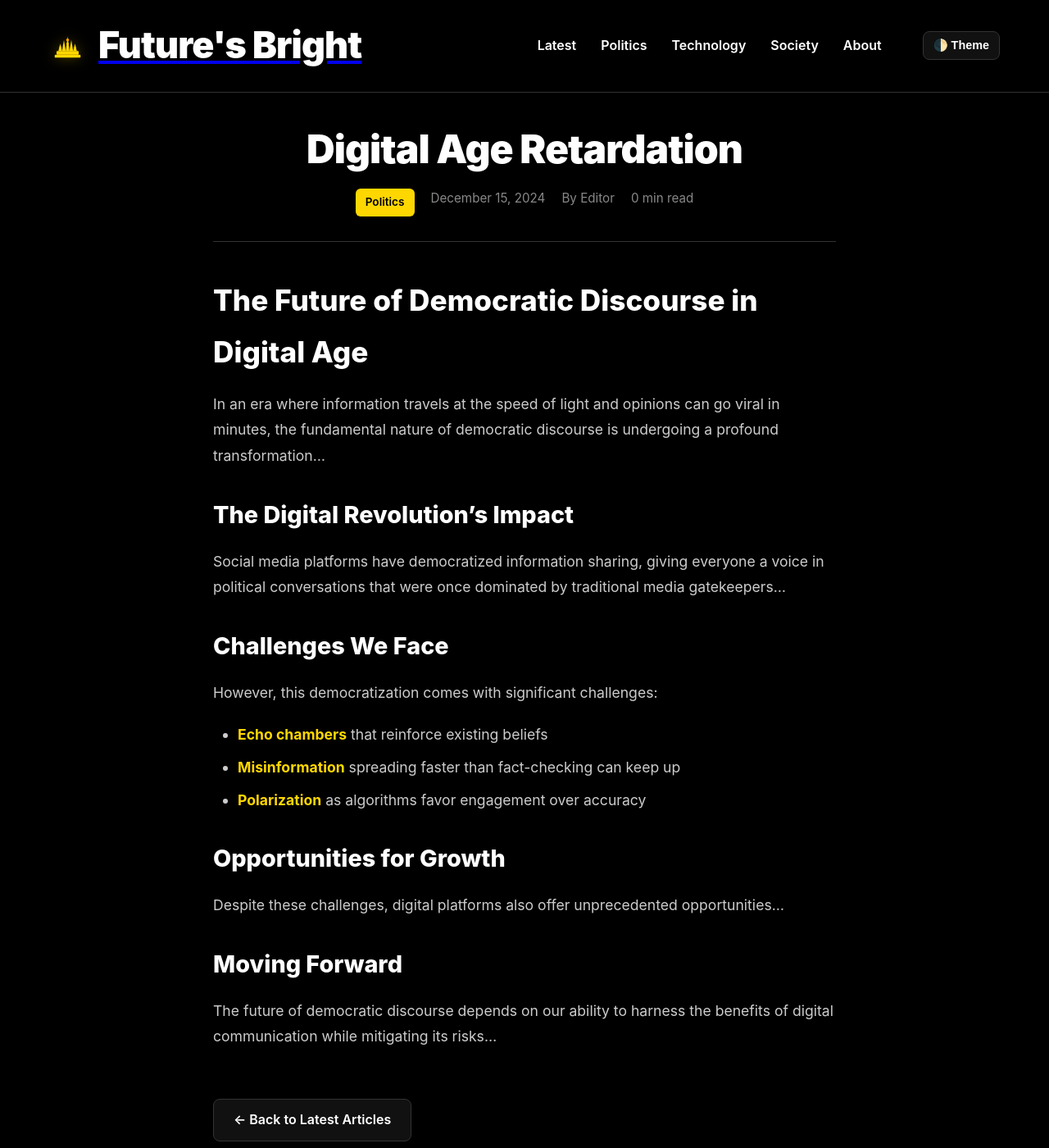
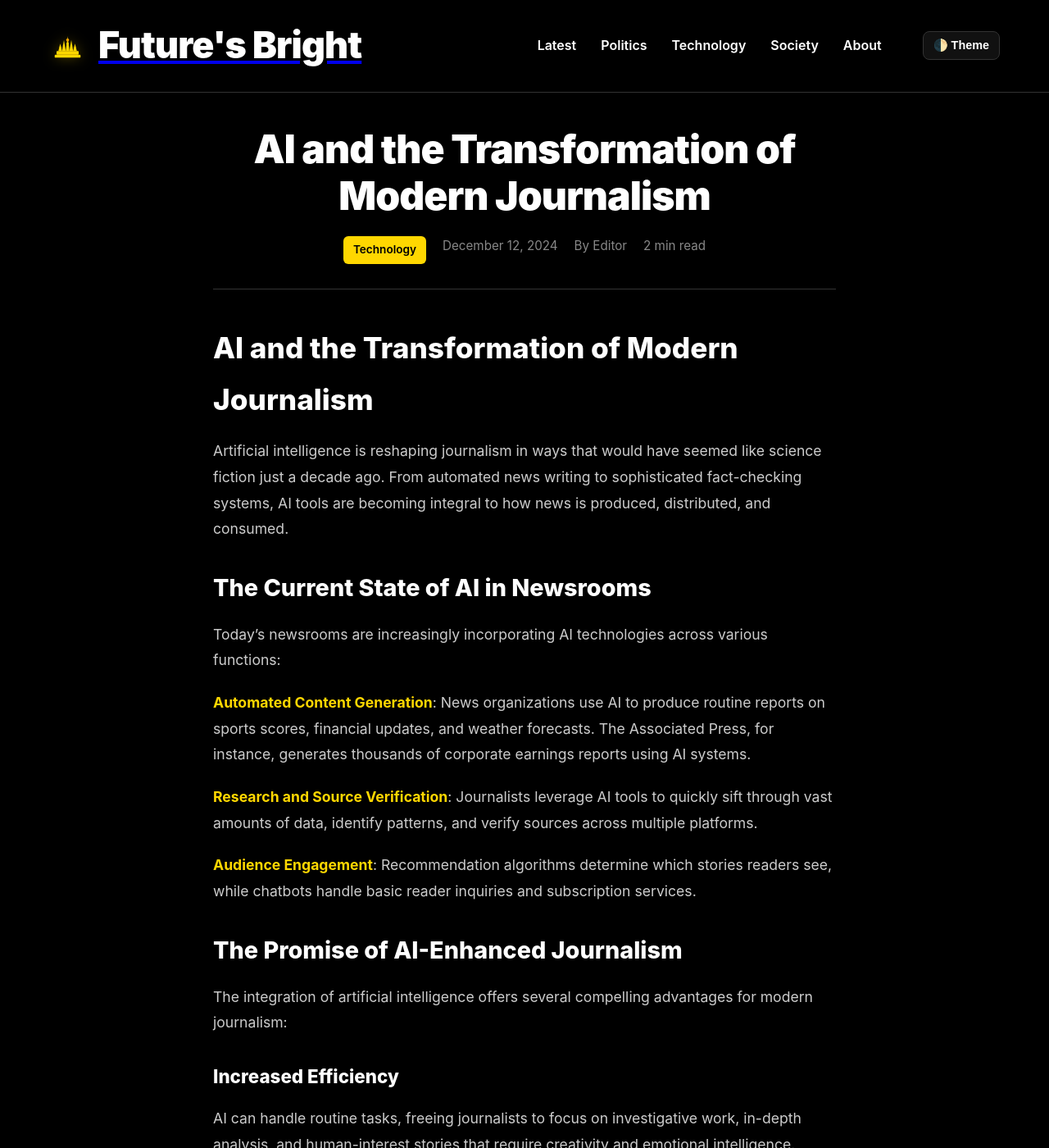
Before and after one commit to WorstGen/futures-bright, a Jekyll site: the page built from _posts/2024-12-12-ai-transformation-journalism.md, in a window 1280 px wide and 1400 px high. Shown: the whole window at 82% size. Built offline with Jekyll 4.4.1, drawn with Linux system fonts in a browser that asks for light colours; some of the changed text lies outside the part shown.

Commit message:
Update 2024-12-12-ai-transformation-journalism.md

```diff
--- a/_posts/2024-12-12-ai-transformation-journalism.md
+++ b/_posts/2024-12-12-ai-transformation-journalism.md
@@ -1,33 +1,71 @@
 ---
 layout: article
-title: "Digital Age Retardation"
-date: 2024-12-15
+title: "AI and the Transformation of Modern Journalism"
+date: 2024-12-12
 author: "Editor"
-category: "Politics"
-excerpt: "Exploring how social media platforms are reshaping political conversation and what it means for democracy. An in-depth analysis of the challenges and opportunities facing modern civic engagement..."
-featured_image: "https://via.placeholder.com/800x400"
+category: "Technology"
+excerpt: "How artificial intelligence is changing the landscape of news reporting, fact-checking, and media consumption. A critical examination of both the promises and perils of automated journalism."
+featured_image: "/assets/images/ai-journalism.jpg"
 ---
 
-# The Future of Democratic Discourse in Digital Age
+# AI and the Transformation of Modern Journalism
 
-In an era where information travels at the speed of light and opinions can go viral in minutes, the fundamental nature of democratic discourse is undergoing a profound transformation...
+Artificial intelligence is reshaping journalism in ways that would have seemed like science fiction just a decade ago. From automated news writing to sophisticated fact-checking systems, AI tools are becoming integral to how news is produced, distributed, and consumed.
 
-## The Digital Revolution's Impact
+## The Current State of AI in Newsrooms
 
-Social media platforms have democratized information sharing, giving everyone a voice in political conversations that were once dominated by traditional media gatekeepers...
+Today's newsrooms are increasingly incorporating AI technologies across various functions:
 
-## Challenges We Face
+**Automated Content Generation**: News organizations use AI to produce routine reports on sports scores, financial updates, and weather forecasts. The Associated Press, for instance, generates thousands of corporate earnings reports using AI systems.
 
-However, this democratization comes with significant challenges:
+**Research and Source Verification**: Journalists leverage AI tools to quickly sift through vast amounts of data, identify patterns, and verify sources across multiple platforms.
 
-- **Echo chambers** that reinforce existing beliefs
-- **Misinformation** spreading faster than fact-checking can keep up
-- **Polarization** as algorithms favor engagement over accuracy
+**Audience Engagement**: Recommendation algorithms determine which stories readers see, while chatbots handle basic reader inquiries and subscription services.
 
-## Opportunities for Growth
+## The Promise of AI-Enhanced Journalism
 
-Despite these challenges, digital platforms also offer unprecedented opportunities...
+The integration of artificial intelligence offers several compelling advantages for modern journalism:
 
-## Moving Forward
+### Increased Efficiency
+AI can handle routine tasks, freeing journalists to focus on investigative work, in-depth analysis, and human-interest stories that require creativity and emotional intelligence.
 
-The future of democratic discourse depends on our ability to harness the benefits of digital communication while mitigating its risks...
+### Enhanced Fact-Checking
+Advanced algorithms can cross-reference claims against vast databases of verified information, potentially catching errors and misinformation more quickly than human fact-checkers alone.
+
+### Personalized News Delivery
+AI systems can tailor news consumption to individual reader preferences while still maintaining editorial standards and ensuring exposure to diverse perspectives.
+
+## The Perils We Must Navigate
+
+However, the rise of AI in journalism also presents significant challenges:
+
+### Editorial Independence
+As AI systems become more sophisticated, there's a risk that algorithmic decision-making could influence editorial choices, potentially compromising journalistic independence.
+
+### Job Displacement
+The automation of certain journalistic functions raises legitimate concerns about employment in an industry already facing economic pressures.
+
+### Bias Amplification
+AI systems can perpetuate and amplify existing biases present in their training data, potentially leading to skewed coverage of certain communities or issues.
+
+### Misinformation Sophistication
+The same technologies that help detect fake news can also be used to create more convincing misinformation, creating an ongoing arms race between truth and deception.
+
+## The Human Element Remains Crucial
+
+While AI tools become more powerful, the core functions of journalism—asking critical questions, providing context, and holding power accountable—remain fundamentally human endeavors.
+
+The most successful newsrooms will be those that view AI as a tool to enhance human journalism rather than replace it. This means investing in training journalists to work alongside AI systems while maintaining the ethical standards and critical thinking that define quality journalism.
+
+## Looking Ahead
+
+The future of journalism will likely be defined by human-AI collaboration rather than human-AI competition. Success will require:
+
+- **Ongoing education** for journalists about AI capabilities and limitations
+- **Ethical frameworks** for AI use in newsrooms
+- **Transparency** about when and how AI tools are used in news production
+- **Continued investment** in human journalists and editorial oversight
+
+As we navigate this transformation, the fundamental mission of journalism—to inform the public and strengthen democracy—remains unchanged. The challenge lies in ensuring that new technologies serve this mission rather than undermine it.
+
+The story of AI in journalism is still being written, and journalists themselves must be active authors in determining how it unfolds.
```
